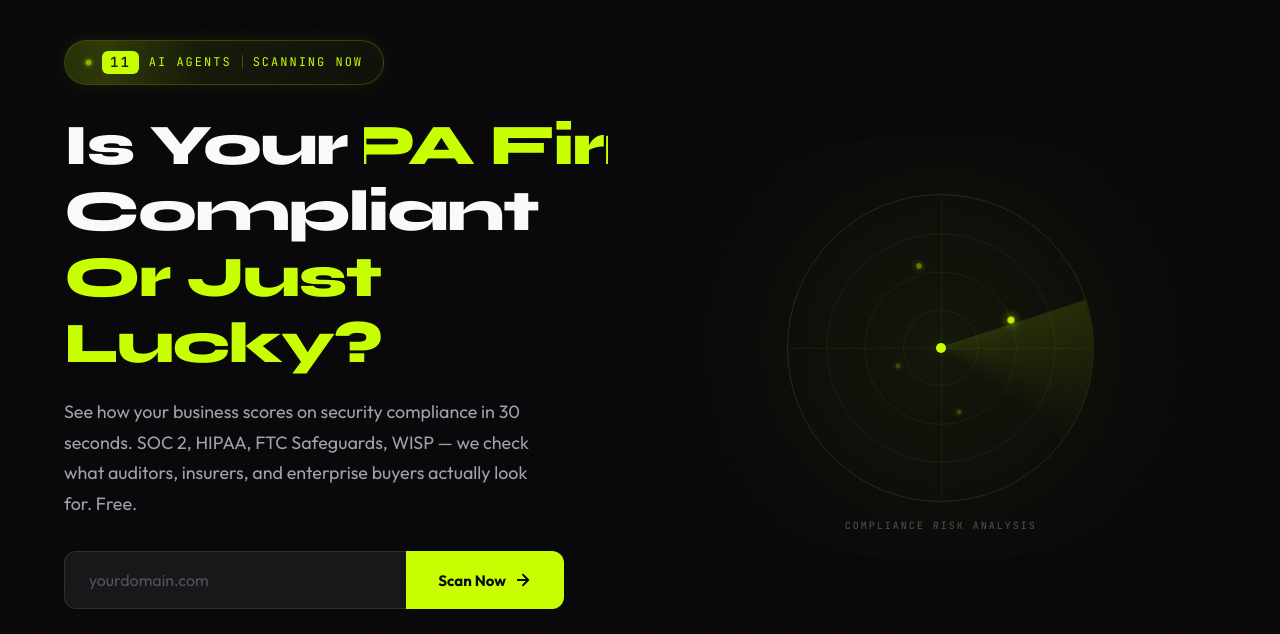
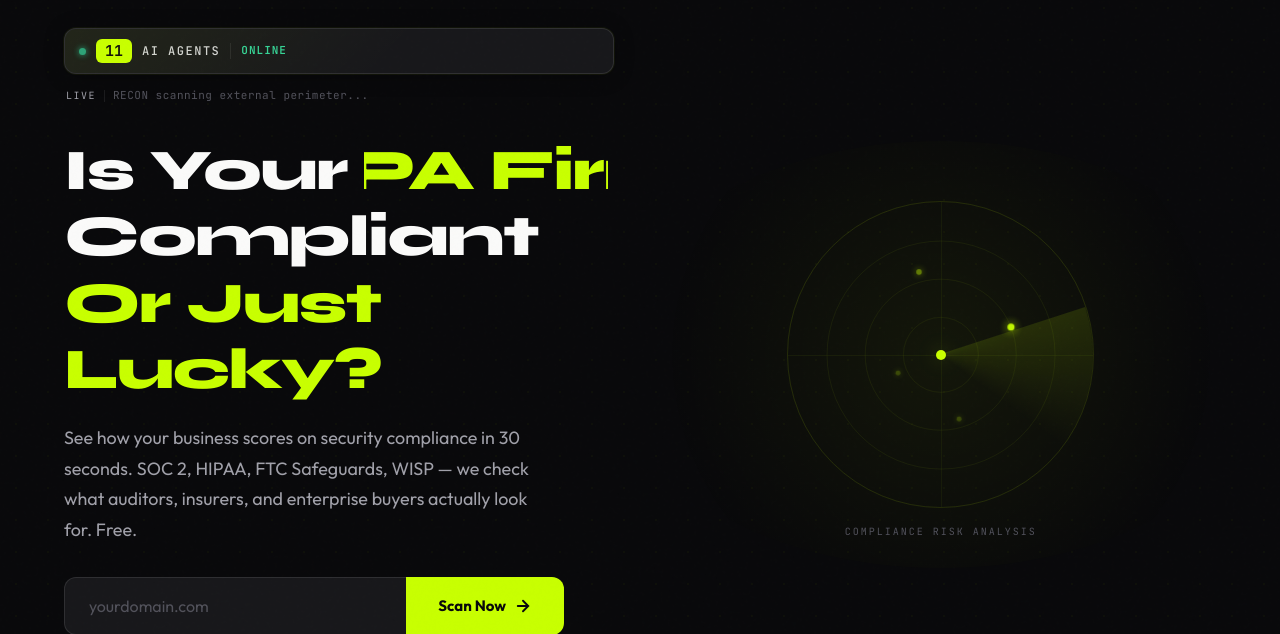
Before and after one commit to camayank/cc-mkw-rsjs, a Python web app: template templates/landing.html in a window 1280 px wide. Shown: the part 72-706 px from the top of the page. Run offline with Jinja, Linux system fonts and the light colour scheme; the template is opened without the code that fills it, so the values that code supplies are empty.

Commit message:
feat: hero agent console — live feed strip with cycling agent activity
Replaced simple badge pill with two-row console component:
Row 1: [● green] [11] AI Agents | Online — count-up animation
Row 2: LIVE | RECON scanning... → SHADOW checking... (cycles 5 feeds)

Feels like peeking into a real monitoring system. Responsive
across all breakpoints.

Co-Authored-By: Claude Opus 4.6 <noreply@anthropic.com>

```diff
--- a/templates/landing.html
+++ b/templates/landing.html
@@ -37,14 +37,26 @@ nav.scrolled{background:rgba(9,9,11,.88);backdrop-filter:blur(20px) saturate(1.2
 
 .hero{min-height:100vh;display:grid;grid-template-columns:1fr 1fr;align-items:center;gap:clamp(32px,4vw,80px);padding:100px clamp(24px,5vw,64px) 60px;position:relative;z-index:1;max-width:1400px;margin:0 auto}
 .hero-content{max-width:640px}
-.hero-badge{display:inline-flex;align-items:center;gap:10px;padding:10px 20px;border-radius:100px;background:linear-gradient(135deg,rgba(200,255,0,.1),rgba(200,255,0,.03));border:1px solid rgba(200,255,0,.2);margin-bottom:28px;font-family:var(--mono);font-size:12px;color:var(--lime);letter-spacing:2px;text-transform:uppercase;position:relative;overflow:hidden;cursor:default;animation:badgeEntry .8s ease .2s both;box-shadow:0 0 20px rgba(200,255,0,.08),inset 0 0 20px rgba(200,255,0,.03)}
-.hero-badge::after{content:'';position:absolute;top:0;left:-100%;width:60%;height:100%;background:linear-gradient(90deg,transparent,rgba(200,255,0,.12),transparent);animation:shimmer 3s ease-in-out infinite}
-@keyframes shimmer{0%{left:-100%}50%{left:150%}100%{left:150%}}
-@keyframes badgeEntry{from{opacity:0;transform:scale(.9) translateY(8px)}to{opacity:1;transform:scale(1) translateY(0)}}
-.hero-badge .dot{width:7px;height:7px;border-radius:50%;background:var(--lime);box-shadow:0 0 10px var(--lime),0 0 20px rgba(200,255,0,.3);animation:pulse 2s infinite}
-@keyframes pulse{0%,100%{opacity:1;transform:scale(1);box-shadow:0 0 10px var(--lime),0 0 20px rgba(200,255,0,.3)}50%{opacity:.6;transform:scale(.8);box-shadow:0 0 6px var(--lime),0 0 10px rgba(200,255,0,.15)}}
-.badge-count{font-weight:700;font-size:14px;color:#fff;background:var(--lime);color:var(--bg);padding:2px 8px;border-radius:6px;min-width:22px;text-align:center;line-height:1.3}
-.badge-sep{width:1px;height:14px;background:rgba(200,255,0,.25)}
+/* ── HERO AGENT CONSOLE ── */
+.agent-console{display:flex;flex-direction:column;gap:12px;margin-bottom:32px;animation:consoleEntry .9s cubic-bezier(.16,1,.3,1) .15s both}
+@keyframes consoleEntry{from{opacity:0;transform:translateY(16px) scale(.97)}to{opacity:1;transform:none}}
+
+.console-top{display:inline-flex;align-items:center;gap:10px;padding:10px 18px 10px 14px;border-radius:12px;background:var(--surface);border:1px solid var(--border2);font-family:var(--mono);font-size:12px;color:var(--lime);letter-spacing:1.5px;text-transform:uppercase;position:relative;overflow:hidden;cursor:default;box-shadow:0 2px 20px rgba(0,0,0,.3),0 0 0 1px rgba(200,255,0,.06)}
+.console-top::before{content:'';position:absolute;inset:0;background:linear-gradient(135deg,rgba(200,255,0,.06),transparent 60%);pointer-events:none}
+.console-top::after{content:'';position:absolute;top:0;left:-100%;width:50%;height:100%;background:linear-gradient(90deg,transparent,rgba(200,255,0,.08),transparent);animation:shimmer 4s ease-in-out 1.5s infinite}
+@keyframes shimmer{0%{left:-100%}40%{left:150%}100%{left:150%}}
+.console-dot{width:7px;height:7px;border-radius:50%;background:var(--emerald);box-shadow:0 0 8px var(--emerald),0 0 16px rgba(52,211,153,.2);animation:dotPulse 2.5s ease infinite;flex-shrink:0}
+@keyframes dotPulse{0%,100%{opacity:1;box-shadow:0 0 8px var(--emerald),0 0 16px rgba(52,211,153,.2)}50%{opacity:.5;box-shadow:0 0 4px var(--emerald),0 0 8px rgba(52,211,153,.1)}}
+.console-count{font-weight:700;font-size:15px;background:var(--lime);color:var(--bg);padding:2px 9px;border-radius:6px;min-width:24px;text-align:center;line-height:1.35;letter-spacing:0}
+.console-label{color:var(--txt2);font-weight:500;letter-spacing:1.5px}
+.console-sep{width:1px;height:16px;background:rgba(255,255,255,.08)}
+.console-status{color:var(--emerald);font-size:11px;letter-spacing:1px;font-weight:600}
+
+.console-feed{display:flex;align-items:center;gap:8px;height:20px;overflow:hidden;font-family:var(--mono);font-size:11px;color:var(--dim);letter-spacing:.5px;padding-left:2px}
+.console-feed-label{color:var(--muted);flex-shrink:0;font-size:10px;text-transform:uppercase;letter-spacing:1.5px}
+.feed-line{position:absolute;opacity:0;white-space:nowrap;transform:translateY(8px);transition:all .4s ease}
+.feed-line.active{opacity:1;transform:translateY(0)}
+.feed-lines{position:relative;height:20px;display:flex;align-items:center;overflow:hidden;flex:1}
 .hero h1{font-family:var(--head);font-size:clamp(32px,4.5vw,68px);font-weight:800;line-height:1.15;letter-spacing:-1.5px;margin-bottom:20px}
 .hero h1 .accent{color:var(--lime);display:block}
 .hero-sub{font-size:clamp(15px,1.4vw,18px);color:var(--muted);line-height:1.7;margin-bottom:32px;max-width:480px;font-weight:400}
@@ -196,7 +208,10 @@ footer{border-top:1px solid var(--border);padding:40px clamp(24px,5vw,64px);disp
 .hero-content{display:flex;flex-direction:column;align-items:center}
 .hero h1{font-size:clamp(28px,6vw,48px);letter-spacing:-1px;line-height:1.2}
 .hero-sub{max-width:480px;font-size:15px;margin-bottom:24px}
-.hero-badge{margin-bottom:16px;font-size:10px}
+.agent-console{align-items:center}
+.console-top{font-size:10px;padding:8px 14px 8px 12px}
+.console-count{font-size:13px}
+.console-feed{font-size:10px;justify-content:center}
 .scan-form{max-width:420px;width:100%}
 .hero-trust{justify-content:center}
 .radar-container{width:180px;height:180px;margin-top:8px}
@@ -254,7 +269,10 @@ footer{flex-direction:column;gap:16px;text-align:center}
 
 <section class="hero">
 <div class="hero-content">
-<div class="hero-badge"><span class="dot"></span><span class="badge-count" id="agentCount">0</span> AI Agents<span class="badge-sep"></span>Scanning Now</div>
+<div class="agent-console">
+<div class="console-top"><span class="console-dot"></span><span class="console-count" id="agentCount">0</span><span class="console-label">AI Agents</span><span class="console-sep"></span><span class="console-status">Online</span></div>
+<div class="console-feed"><span class="console-feed-label">Live</span><span class="console-sep" style="height:12px"></span><div class="feed-lines" id="feedLines"><span class="feed-line active">RECON scanning external perimeter...</span><span class="feed-line">SHADOW checking credential exposure...</span><span class="feed-line">FALCON monitoring threat intelligence...</span><span class="feed-line">GUARDIAN mapping compliance controls...</span><span class="feed-line">VIGIL tracking configuration drift...</span></div></div>
+</div>
 <h1>Is Your
 <span class="rotate-line"><span class="rotate-word active">CPA Firm</span><span class="rotate-word">SaaS Startup</span><span class="rotate-word">Medical Practice</span><span class="rotate-word">Law Firm</span><span class="rotate-word">MSP</span><span class="rotate-word">Fintech</span><span class="rotate-word">Nonprofit</span><span class="rotate-word">Agency</span></span>
 <br>Compliant<span class="accent">Or Just Lucky?</span></h1>
@@ -513,13 +531,17 @@ adPowers.innerHTML=a.powers.map(p=>'<li>'+p+'</li>').join('');
 });
 });
 
-// Agent count-up
+// Agent count-up + live feed
 (function(){
 const el=document.getElementById('agentCount');
-if(!el)return;
-let n=0;const target=11;
-const step=()=>{if(n<target){n++;el.textContent=n;setTimeout(step,90+(n*15))}};
-setTimeout(step,600);
+if(el){let n=0;const t=11;const s=()=>{if(n<t){n++;el.textContent=n;setTimeout(s,80+(n*18))}};setTimeout(s,500)}
+
+const lines=document.querySelectorAll('.feed-line');
+if(lines.length){let cur=0;setInterval(()=>{
+lines[cur].classList.remove('active');
+cur=(cur+1)%lines.length;
+lines[cur].classList.add('active');
+},3200)}
 })();
 
 // Rotating headline words with smooth width
```
